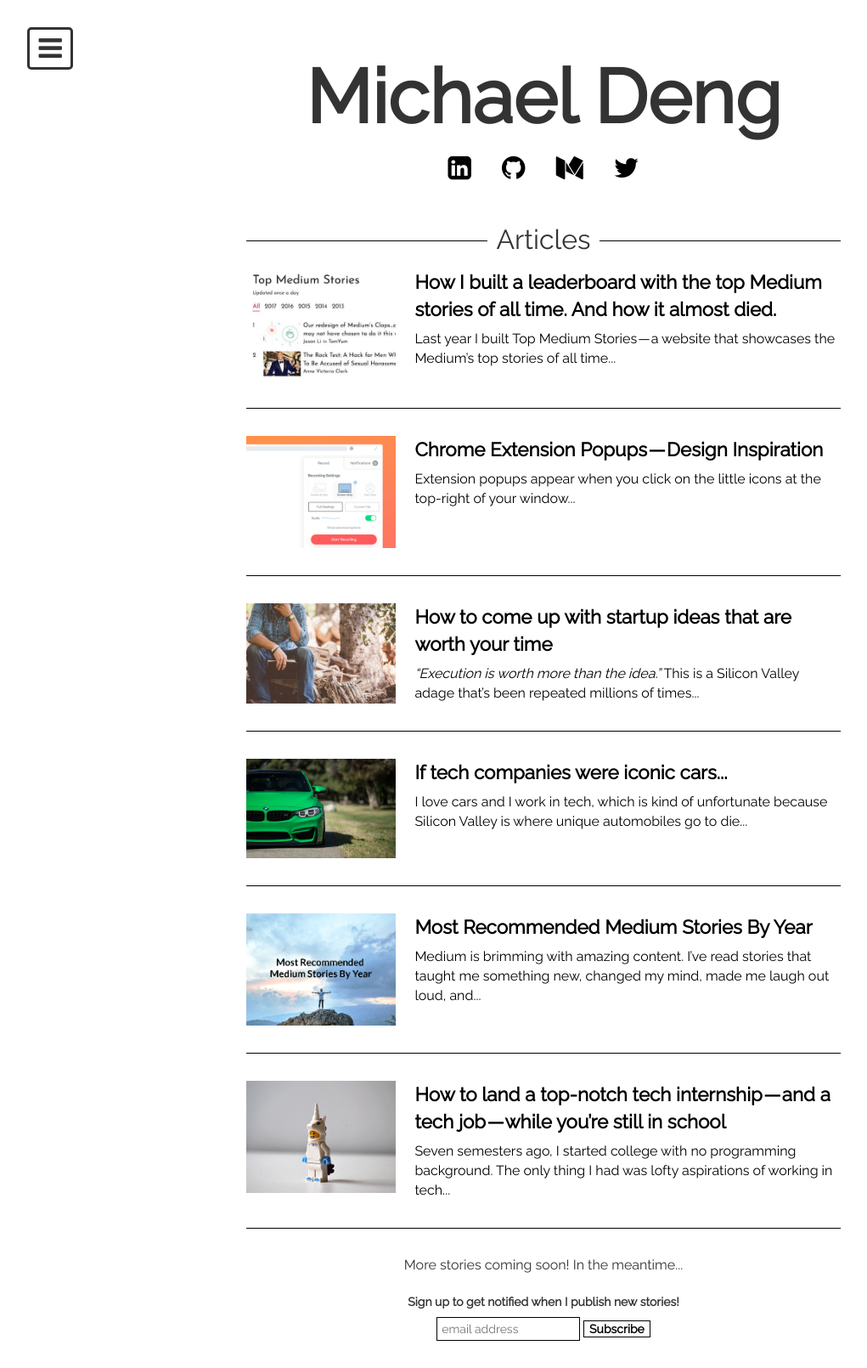
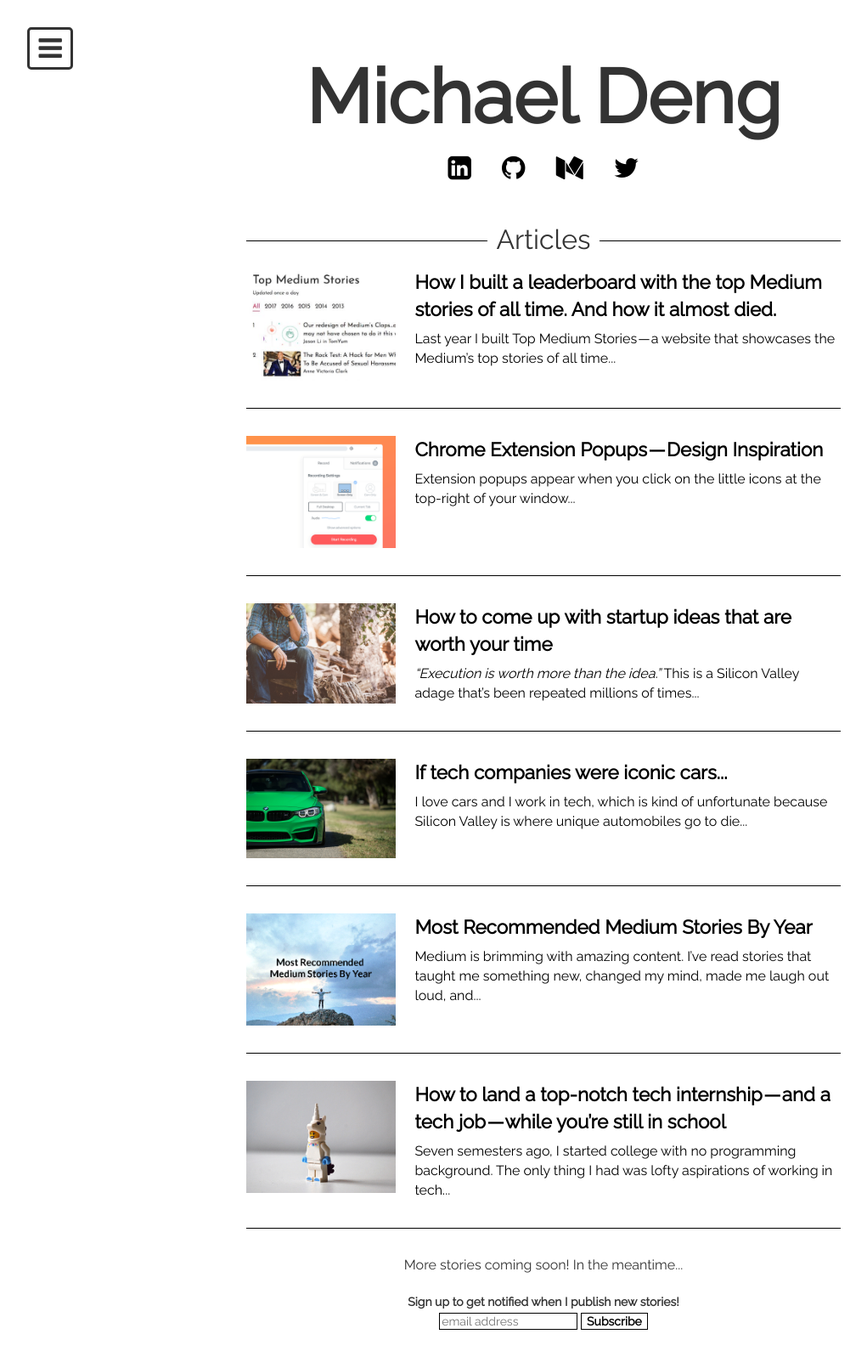
Before and after one commit to michael-deng/michael-deng.github.io, a Jekyll site: the page index.html, which Jekyll copies as it is, in a window 1280 px wide. Shown: the whole page at 85% size, without its empty margins (0-1021 px from the left). Built offline with Jekyll 4.4.1, drawn with Linux system fonts in a browser that asks for light colours; nearby versions of some CDN libraries; Markdown is read by kramdown in place of the engine named in the settings; comment, search, counter and statistics services are not loaded.

Commit message:
Small modifications

```diff
--- a/css/custom-styles.css
+++ b/css/custom-styles.css
@@ -165,13 +165,11 @@
 #mc_embed_signup label {
     font-family: 'Raleway', sans-serif;
     font-weight: 700;
-    margin-bottom: 10px;
 }
 
 #mc_embed_signup #mce-EMAIL {
     font-family: 'Raleway', sans-serif;
     border: 1px solid black;
-    padding: 5px;
 }
 
 #mc_embed_signup #mc-embedded-subscribe {
```
